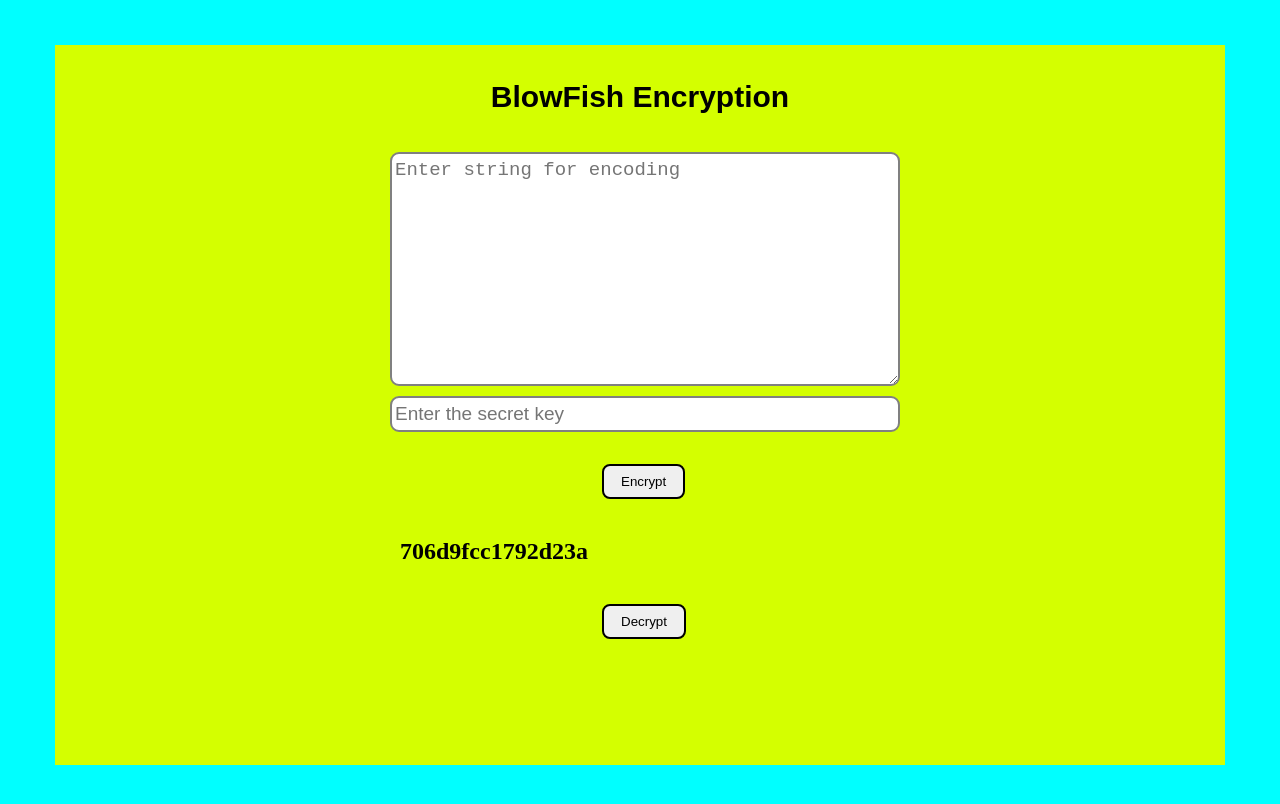
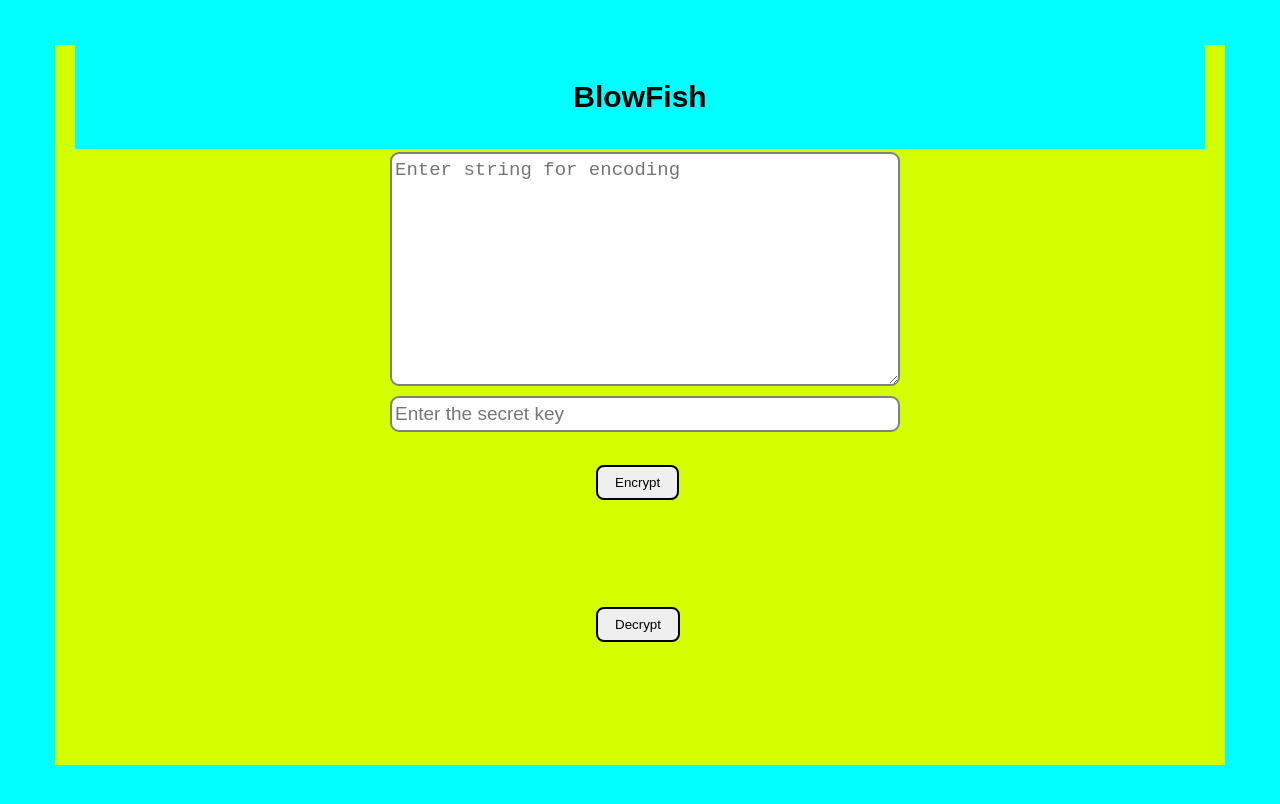
Before and after one commit to anujcontractor/dmproject, a plain HTML site: page index.html in a window 1280 px wide. Both pictures are taken after a click on the button "Encrypt". Drawn offline with Linux system fonts and the light colour scheme.

Commit message:
Add files via upload

```diff
--- a/index.html
+++ b/index.html
@@ -9,7 +9,7 @@
 </head>
 <body>
     <section class="Encryption">
-        <h2 class="text-center">BlowFish Encryption</h2>
+        <h2 class="text-center">BlowFish</h2>
         <div class="form">
             <textarea class="form-input" name="string" id="string" cols="30" rows="10" placeholder="Enter string for encoding"></textarea>
             <input class="form-input" type="text" name="key" id="key" placeholder="Enter the secret key">
--- a/logic.js
+++ b/logic.js
@@ -8,7 +8,8 @@ var bn;
 function func() {
     // var bn = addBin("aabb0918","243f6a88");
     bn = encrypt(string.value);
-    op.innerHTML = bn;
+    //op.innerHTML = bn;
+    op.innerHTML = hex2string("416e756a");
 }
 
 function func1() {
@@ -157,7 +158,7 @@
     "90d4f869","a65cdea0","3f09252d","c208e69f","b74e6132","ce77e25b","578fdfe3","3ac372e6"]];
 
 
-
+//9516516c01420e63
 
 function xor(hex1, hex2){
     var int = parseInt(hex1,16) ^ parseInt(hex2,16);
@@ -222,7 +223,14 @@ function encrypt(playtext){
 
     subKeys();
     //var text = split(playtext);
-    var text = playtext;
+    var text = string2hex(playtext);
+    //var text = playtext;
+
+    if(text.length < 16){
+        for(var j=0 ; j<= 16 - text.length ; j++){
+            text = "0" + text;
+        }
+    }
 
     for(var i=0 ; i<16 ; i++){
         text = round(i,text);
@@ -302,6 +310,14 @@ function funcF(text){
     return ans;
 }
 
+function hex2string(hex){
+    var str = '';
+    for(var i=0 ; i< hex.length; i+=2){
+        var v = parseInt(hex.substr(1,2),16);
+        if(v) str += String.fromCharCode(v);
+    }
+    return str;
+}
 
 function decrypt(cyphertext){
     subKeys();
@@ -313,5 +329,7 @@ function decrypt(cyphertext){
     var left = cyphertext.substring(8, 16);
     right = xor(right, p[1]);
     left = xor(left, p[0]);
-    return left + right;
+    var ans = left + right;
+    ans = hex2string(ans);
+    return ans;
 }
--- a/style.css
+++ b/style.css
@@ -13,6 +13,7 @@ body{
     margin: 35px 35px;
 }
 .text-center{
+    background-color: aqua;
     text-align: center;
     margin: 30px 20px;
     padding: 35px;
@@ -37,7 +38,7 @@ body{
 .btn{
     border: 2px solid black;
     padding: 8px 17px;
-    margin: 29px 212px;
+    margin: 30px 206px;
     border-radius: 8px;
     color: black;
     cursor: pointer;
```
